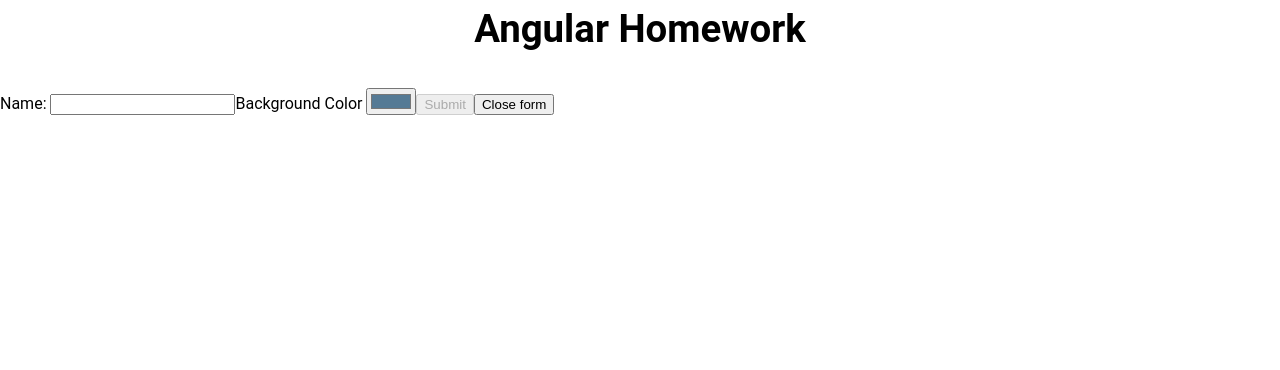
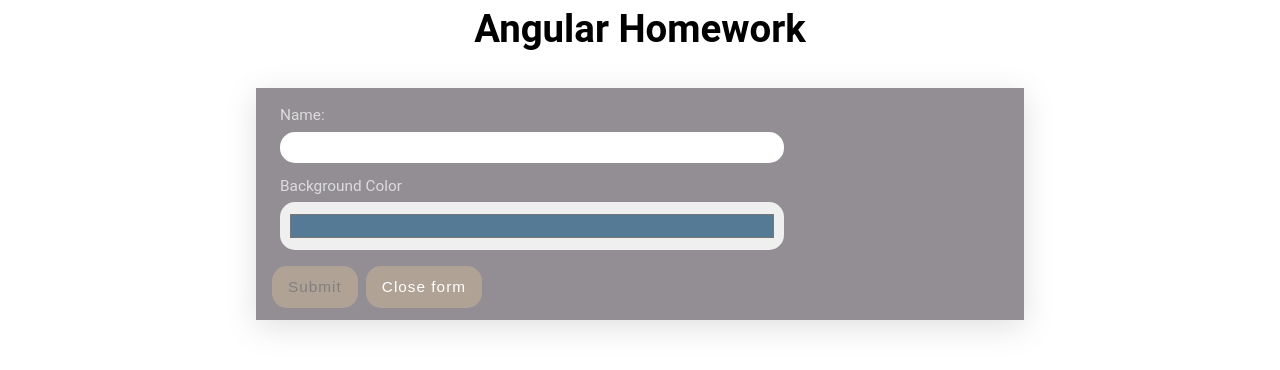
Before and after one commit to IKala4I/Angular-Homework, an Angular app: page /product-list in a window 1280 px wide. Both pictures are taken after a click on the button "Create new tag". Shown: the top 370 px of the page. Built offline with nearby package versions, Linux system fonts and the light colour scheme.

Commit message:
+ tag-form styles are created

```diff
--- a/src/app/components/partial/product-form/product-form.component.html
+++ b/src/app/components/partial/product-form/product-form.component.html
@@ -1,6 +1,6 @@
-<form (ngSubmit)="onSubmit()" #productForm='ngForm'>
-  <label>Name:
-    <input type="text" [(ngModel)]="product.name" name="name" minlength="2" maxlength="20" required #name='ngModel'>
+<form (ngSubmit)="onSubmit()" class="form" #productForm='ngForm'>
+  <label class="label">Name:
+    <input class="input" type="text" [(ngModel)]="product.name" name="name" minlength="2" maxlength="20" required #name='ngModel'>
   </label>
   <div [ngClass]="{'hint':true, 'disabled':(name.invalid && (name.dirty || name.touched))}">
     Maximum length is 20 characters
@@ -19,20 +19,20 @@
       }
     </div>
   }
-  <label>Description (optional):
-    <input [(ngModel)]="product.description" maxlength="100" type="text" name="description" #description='ngModel'>
+  <label class="label">Description (optional):
+    <input class="input" [(ngModel)]="product.description" maxlength="100" type="text" name="description">
   </label>
   <div class="hint">
     Maximum length is 100 characters
   </div>
-  <label>Price:
-    <input type="number" name="price" min="1" max="10000" [(ngModel)]="product.price" #price='ngModel'>
+  <label class="label">Price:
+    <input class="input" type="number" name="price" min="1" max="10000" [(ngModel)]="product.price">
   </label>
   <div class="hint">
     From 1 to 10,000
   </div>
-  <label>Tags (optional):
-    <select (change)="addTag($event)" #tagSelect>
+  <label class="label">Tags (optional):
+    <select class="select" (change)="addTag($event)" #tagSelect>
       @if (tags.length) {
         <option value="-1" disabled selected>Select tag</option>
       } @else {
--- a/src/app/components/partial/product-form/product-form.component.scss
+++ b/src/app/components/partial/product-form/product-form.component.scss
@@ -1,28 +1,3 @@
-form {
-  background-color: #938E94;
-  padding: 0.75rem 1rem;
-  margin: 0 auto;
-  width: 60%;
-  font-size: max(14px, 1.2vw);
-  color: gainsboro;
-  box-shadow: rgba(100, 100, 111, 0.2) 0 7px 29px 0;
-
-  label {
-    display: block;
-    padding: 0.5rem;
-    position: relative;
-
-    input, select {
-      display: block;
-      padding: 0.5rem;
-      border-radius: 15px;
-      width: max(150px, 70%);
-      border: none;
-      font-size: max(12px, 1vw);
-      margin-top: 0.5rem;
-    }
-  }
-
 label:first-of-type::before {
   content: '*';
   color: red;
@@ -45,16 +20,6 @@
 
 .hint.disabled {
   display: none;
-  }
-
-  .error {
-    border: 1px solid #f5a2a2;
-    padding: 0.5rem 0 0.5rem 0.5rem;
-    color: #f5a2a2;
-    font-weight: bold;
-    width: max(150px, 70%);
-    border-radius: 15px;
-    margin-left: 7.2px;
 }
 
 h4 {
@@ -101,4 +66,3 @@
     visibility: visible;
   }
 }
-}
--- a/src/app/components/partial/tag-form/tag-form.component.html
+++ b/src/app/components/partial/tag-form/tag-form.component.html
@@ -1,30 +1,30 @@
-<form (ngSubmit)="onSubmit()" #tagForm='ngForm'>
-  <label>Name:
-    <input type="text" [(ngModel)]="tag.name" name="name" required minlength="2" maxlength="10" #name='ngModel'
+<form class="form" (ngSubmit)="onSubmit()" #tagForm='ngForm'>
+  <label class="label">Name:
+    <input class="input" type="text" [(ngModel)]="tag.name" name="name" required minlength="2" maxlength="10" #name='ngModel'
            [appTagNameValidator]="tag.name">
   </label>
   @if (name.invalid && (name.dirty || name.touched)) {
-    <div>
+    <div class="error">
       @if (name.errors?.['required']) {
         <div>
-          Name is required
+          ! Name is required
         </div>
       }
       @if (name.errors?.['minlength']) {
         <div>
-          Name must contain at least 2 characters and no more than 10 characters
+          ! Name length is from 2 to 10
         </div>
       }
       @if (name.errors?.['tagNameExists']) {
         <div>
-          A tag with that name already exists
+          ! Name is used
         </div>
       }
     </div>
   }
-  <label>Background Color
-    <input type="color" [(ngModel)]="tag.backgroundColor" name="color" required>
+  <label class="label">Background Color
+    <input class="input color" type="color" [(ngModel)]="tag.backgroundColor" name="color" required>
   </label>
-  <button type="submit" [disabled]="!tagForm.form.valid">Submit</button>
-  <button type="button" (click)="closeForm()">Close form</button>
+  <button class="formButton" type="submit" [disabled]="!tagForm.form.valid">Submit</button>
+  <button class="formButton" type="button" (click)="closeForm()">Close form</button>
 </form>
--- a/src/app/components/partial/tag-form/tag-form.component.scss
+++ b/src/app/components/partial/tag-form/tag-form.component.scss
@@ -0,0 +1,13 @@
+.color{
+  height: 3rem;
+}
+
+button:first-of-type{
+  margin-right: 0.5rem;
+}
+
+@media (max-width: 400px){
+  button{
+    width:80%;
+  }
+}
--- a/src/styles.scss
+++ b/src/styles.scss
@@ -13,6 +13,42 @@
   margin: 0 auto;
   height: 100%;
   font-family: Roboto, "Helvetica Neue", sans-serif;
+}
+
+.form {
+  background-color: #938E94;
+  padding: 0.75rem 1rem;
+  margin: 0 auto;
+  width: 60%;
+  font-size: max(14px, 1.2vw);
+  color: gainsboro;
+  box-shadow: rgba(100, 100, 111, 0.2) 0 7px 29px 0;
+
+  .label {
+    display: block;
+    padding: 0.5rem;
+    position: relative;
+
+    .input, .select {
+      display: block;
+      padding: 0.5rem;
+      border-radius: 15px;
+      width: max(150px, 70%);
+      border: none;
+      font-size: max(12px, 1vw);
+      margin-top: 0.5rem;
+    }
+  }
+
+  .error {
+    border: 1px solid #f5a2a2;
+    padding: 0.5rem 0 0.5rem 0.5rem;
+    color: #f5a2a2;
+    font-weight: bold;
+    width: max(150px, 70%);
+    border-radius: 15px;
+    margin-left: 7.2px;
+  }
 }
 
 .formButton {
@@ -31,6 +67,7 @@
 .formButton:hover {
   background-color: #918578;
   cursor: pointer;
+  font-weight: 600;
 }
 
 .formButton:disabled {
```
Lines whose indentation alone changed are shown as unchanged.
